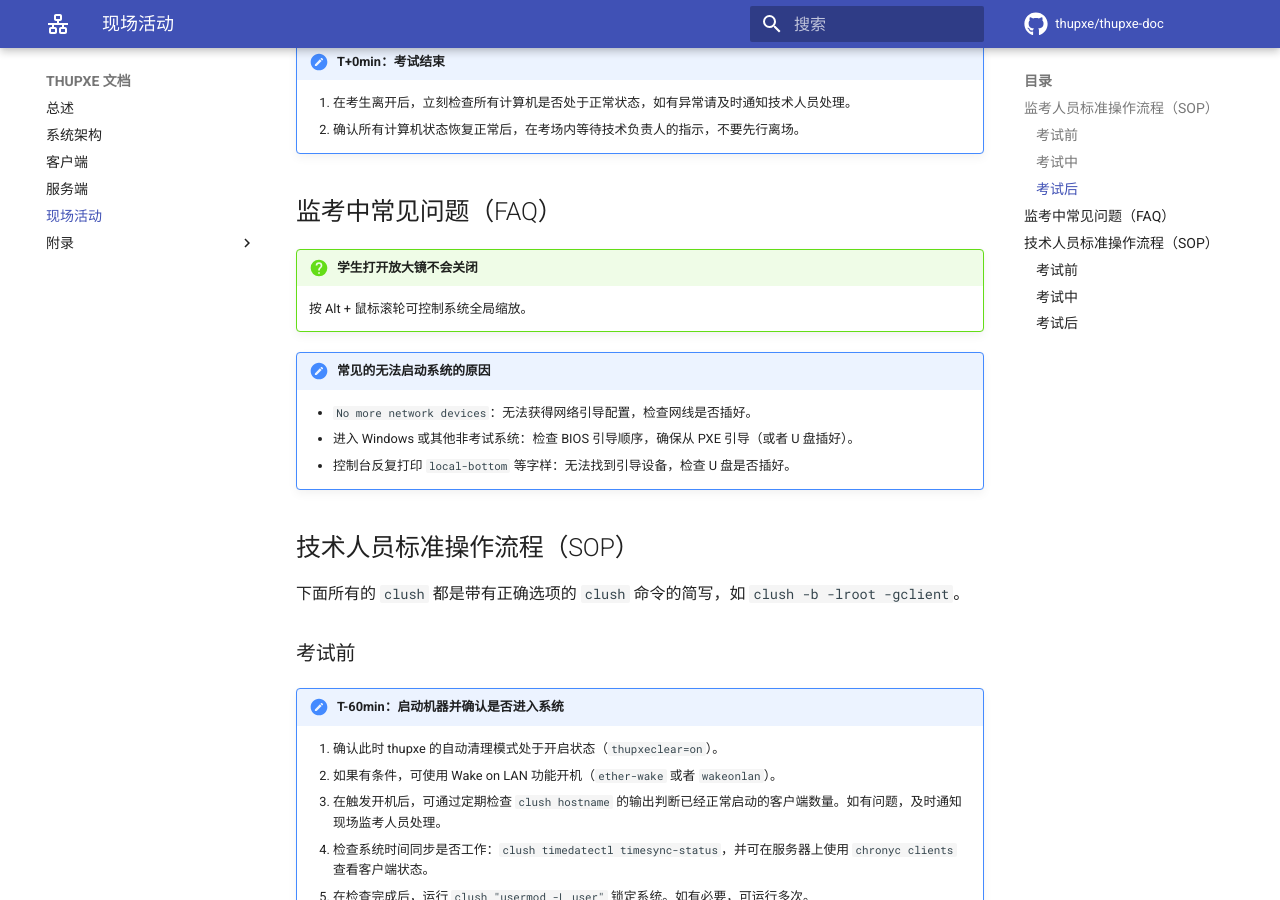
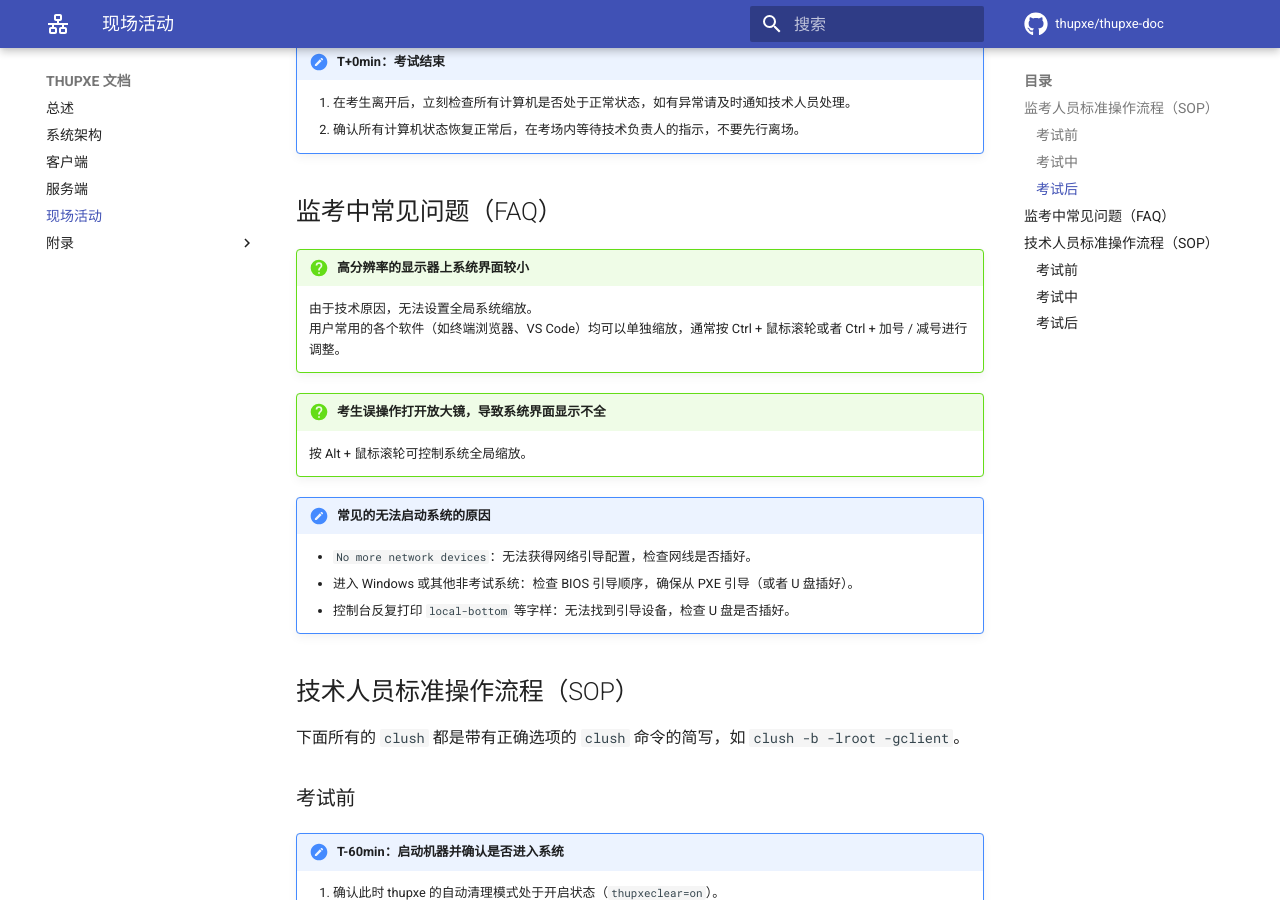
Before and after one commit to thupxe/thupxe-doc, an MkDocs documentation site: the page built from docs/on-site.md, in a window 1280 px wide and 900 px high, scrolled down 1296 px. Built offline with MkDocs 1.6.1 and Material for MkDocs 9.7.7, drawn with Linux system fonts in a browser that asks for light colours; comment, search, counter and statistics services are not loaded.

Commit message:
Update on-site FAQ
Signed-off-by: Harry Chen <i@harrychen.xyz>

```diff
--- a/docs/on-site.md
+++ b/docs/on-site.md
@@ -52,7 +52,12 @@
 
 ## 监考中常见问题（FAQ）
 
-!!! question "学生打开放大镜不会关闭"
+!!! question "高分辨率的显示器上系统界面较小"
+
+    由于技术原因，无法设置全局系统缩放。
+    用户常用的各个软件（如终端浏览器、VS Code）均可以单独缩放，通常按 Ctrl + 鼠标滚轮或者 Ctrl + 加号 / 减号进行调整。
+
+!!! question "考生误操作打开放大镜，导致系统界面显示不全"
 
     按 Alt + 鼠标滚轮可控制系统全局缩放。
 
```
